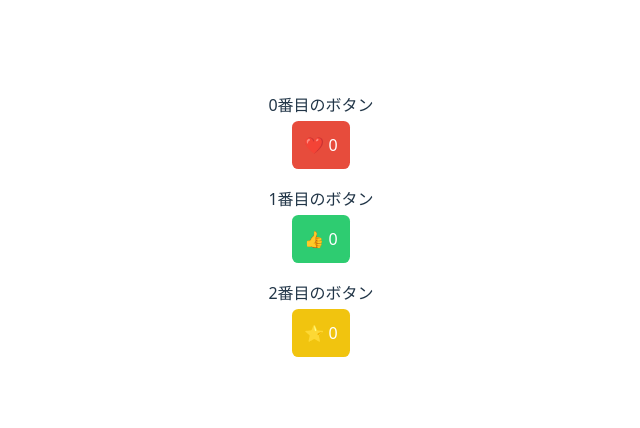
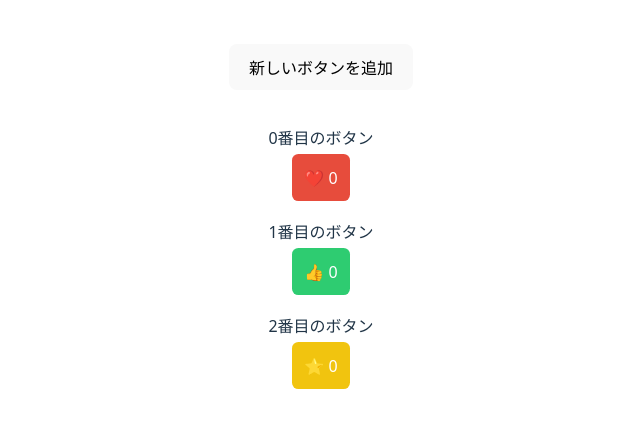
Before and after one commit to sakamo1112/TS_BlueBerry, a React (Vite) app in the folder like-button/: page / in a window 1280 px wide. Shown: the part 174-602 px from the top of the page, without its empty margins (319-959 px from the left). Built offline with nearby package versions, Linux system fonts and the light colour scheme.

Commit message:
ボタン追加処理を入れた

```diff
--- a/like-button/src/App.css
+++ b/like-button/src/App.css
@@ -64,3 +64,11 @@
   border-radius: 0.4rem;
   cursor: pointer;
 }
+
+.newButton {
+  background-color: rgb(155, 89, 182);
+  color: white;
+  padding: 0.8rem;
+  border-radius: 0.4rem;
+  cursor: pointer;
+}
--- a/like-button/src/App.tsx
+++ b/like-button/src/App.tsx
@@ -2,15 +2,32 @@ import "./App.css";
 import {useState} from "react";
 
 
-const buttonConfigs = [
+const initialButtonConfigs = [
   {id: "like", icon: "❤️", initialCount: 0, incrementAmount: 1, className: "likeButton"},
   {id: "good", icon: "👍", initialCount: 0, incrementAmount: 5, className: "goodButton"},
   {id: "star", icon: "⭐️", initialCount: 0, incrementAmount: 10, className: "starButton"}
-]
+];
+
+let nextId = initialButtonConfigs.length;
 
 function App() {
+  const [buttonConfigs, setButtonConfigs] = useState(initialButtonConfigs);
+
+  const addButton = () => {
+    let newAmount = 5 * nextId;
+    const newButton = {
+      id: `new-${nextId++}`,
+      icon: "✨",
+      initialCount: 0,
+      incrementAmount: newAmount,
+      className: "newButton"
+    };
+    setButtonConfigs([...buttonConfigs, newButton]);
+  };
+
   return (
     <>
+      <button onClick={addButton} style={{ marginBottom: "20px"}}>新しいボタンを追加</button>
       {buttonConfigs.map((config, i) => (
         <div key={config.id} style={{marginBottom: "30px"}}>
           <p>{i}番目のボタン</p>
```
